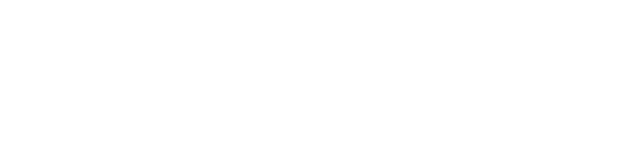
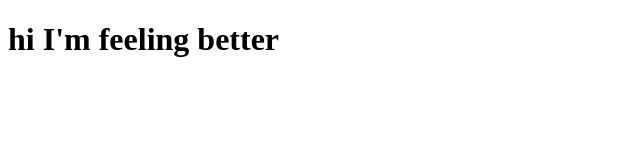
Before and after one commit to scruztaehs/frenyeli, a plain HTML site: page index.html in a window 1280 px wide. Shown: the whole page, without its empty margins (0-640 px from the left). Drawn offline with Linux system fonts and the light colour scheme.

Commit message:
Added h1 tag. Fixed body tag

```diff
--- a/index.html
+++ b/index.html
@@ -4,7 +4,7 @@
     <title>
     </title>
   </head>
-  <BODY>
-
-  </BODY>
+  <body>
+    <h1>hi I'm feeling better </h1>
+  </body>
 </html>
```
